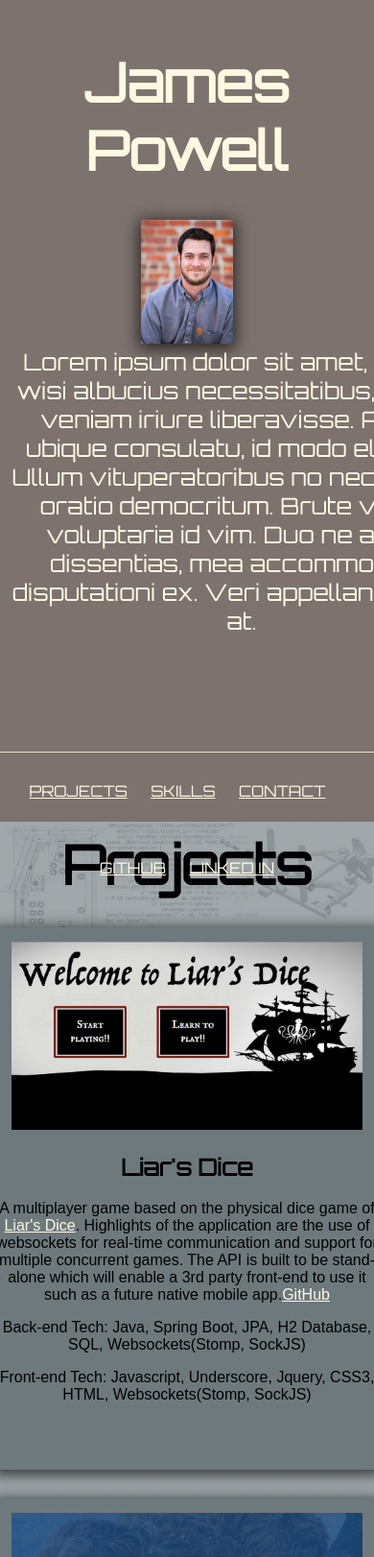
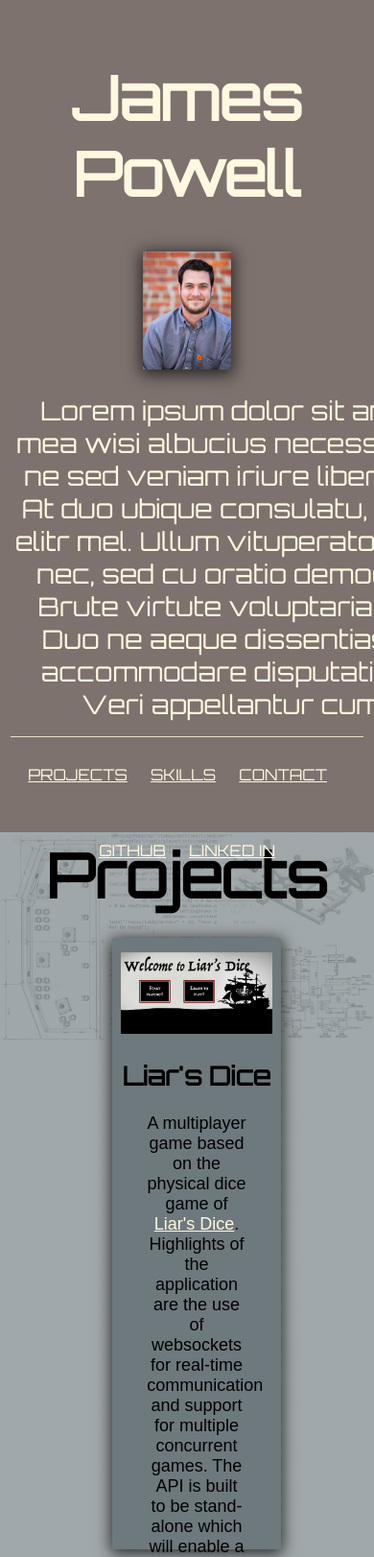
Before and after one commit to PiratePowWow/PiratePowWow.github.io, a plain HTML site: page index.html in a window 390 px wide. Shown: the top 1622 px of the page at 96% size. Drawn offline with nearby package versions, Linux system fonts and the light colour scheme.

Commit message:
Some Responsive Changes

```diff
--- a/css/styles.css
+++ b/css/styles.css
@@ -1,17 +1,33 @@
 /** {
 	border: 1px dashed white;
 }*/
+html {
+	font-size: 18px;
+}
 body {
 	margin: 0;
 	padding: 0;
 }
-
+@media(max-width: 768px) {
+	#projects div {
+		max-width: 80%;
+	}
+	#projects div:not(first-child) {
+		margin-left: 0px;
+	}
+	#skills div {
+		width: 100%;
+	}
+	#me img {
+		margin-bottom: 1.2rem;
+	}
+}
 #contact {
    padding: 0px;
    background-color: rgba(110, 125, 114, 0.6);
    visibility: hidden;
    float: right;
-   height: 40px;
+   height: 2.2em;
 }
 
 #contact ul {
@@ -21,8 +37,8 @@ body {
 }
 #contact li {
    float: right;
-   padding: 3px 8px;
-   margin: 0 10px 0 0;
+   padding: 0.16em 0.4em;
+   margin: 0 0.6em 0 0;
    color: #fff8e1;
    list-style-type: none;
 }
@@ -38,20 +54,17 @@ br.clearLeft {
    clear: right;
 }
 #home {
-	margin-top: -8px;
-	margin-bottom: 0px;
-	margin-left: -8px;
-	margin-right: -8px;
-	padding: 120px;
-	padding-top: 20px;
-	padding-bottom: 0px;
-	padding-left: 10px;
-	padding-right: 10px;
+	margin: 0;
+	padding: 6.7rem;
+	padding-top: 1.1rem;
+	padding-bottom: 0;
+	padding-left: 0.6rem;
+	padding-right: 0.6rem;
 	background-color: #7d726e;
 	text-align: center;
 	font-family: 'Orbitron', sans-serif;
 	color: #fff8e1;
-	height: 100vh;
+	background-size: cover;
 }
 #home h1 {
 	text-align: center;
@@ -62,27 +75,27 @@ br.clearLeft {
 #me img{
 	width: 25%;
 	height: 58%;
-	box-shadow: 0px 3px 16px 2px rgba(0, 0, 0, 0.71);
+	box-shadow: 0 0.16rem 0.9rem 0.1rem rgba(0, 0, 0, 0.71);
 	display: inline-block;
 }
 #me div {
 	margin: auto;
-	width: 500px;
+	width: 28rem;
 	display: inline-block;
 	vertical-align: top;
 	font-size: 1.5rem;
-	padding-top: 0px;
+	padding-top: 0;
 }
 #me div p {
-	margin-top: 0px;
-	margin-bottom: 0px;
+	margin-top: 0;
+	margin-bottom: 0;
 }
 
 #projects {
-  margin-top: 0px;
-  margin-right: -8px;
-  margin-left: -8px;
-  padding: 0px;
+  margin-top: 0;
+  margin-right: 0;
+  margin-left: 0;
+  padding: 0;
   background-color: #6E797D;
   background:
   linear-gradient(
@@ -97,9 +110,9 @@ br.clearLeft {
 }
 
 #projects h1 {
-	margin-top: 0px;
-	margin-bottom: 0px;
-	line-height: 90px;
+	margin-top: 0;
+	margin-bottom: 0;
+	line-height: 5rem;
 	text-align: center;
 	font-size: 3.5rem;
 }
@@ -111,22 +124,26 @@ br.clearLeft {
 #projects div {
 	display: inline-block;
 	vertical-align: top;
-	margin: 10px auto;
-	max-width: 560px;
-	height: 550px;
-	padding-top: 15px;
+	margin: 0.6rem auto;
+	max-width: 45%;
+	height: 34.56rem;
+	padding-top: 0.83rem;
 	background-color: #6e797d;
-	border-radius: 3px;
-	box-shadow: 0px 3px 16px 2px rgba(0, 0, 0, 0.71);
+	border-radius: 0.17rem;
+	box-shadow: 0 0.17rem 0.9rem 0.111rem rgba(0, 0, 0, 0.71);
 	font-family: sans-serif;
 }
 #projects div:not(first-child) {
-	margin-top: 20px;
+	margin-top: 1.1rem;
+	margin-left: 20px;
+}
+#projects div img {
+	max-width:90%;
 }
 
-#projects div img {
-	max-width:90%;
-	/*max-height:90%;*/
+#projects div p {
+	margin: 1rem 2rem 0 2rem;
+	font-size: 1rem;
 }
 
 #projects div p a:link, a:visited {
@@ -138,48 +155,49 @@ br.clearLeft {
 }
 
 nav.main {
-	height: 100px;
-	position: absolute;
+	height: 5.56rem;
+	position: relative;
 	width: 100%;
-	bottom: -23px;
-	left: 0px;
+	/* bottom: -1.28rem; */
+	left: 0;
 	z-index: 999;
-	padding: 0px;
-	margin: 0px;
+	padding: 0;
+	margin: 0;
 	text-align: center;
-	margin-bottom: 0px;
+	margin-bottom: 0;
+	font-size: 0.9rem;
 }
 
 nav.main ul {
-	max-width: 550px;
+	max-width: 30.56rem;
 	margin-left: auto;
 	margin-right: auto;
 	zoom: 1;
 	display: block;
-	border-top: 1px solid #E6E0CB;
+	border-top: 0.056rem solid #E6E0CB;
 	text-align: center;
-	padding: 0px 0px 0px 0px;
+	padding: 0 0 0 0;
 }
 
 nav.main li {
    display:inline-block;
    *display:inline; /*IE7*/
    *zoom:1; /*IE7*/
-   margin-right: 20px;
-   padding-bottom: 0px;
+   margin-right: 1.1rem;
+   padding-bottom: 0;
 }
 
 nav.main li:nth-child(5) {
-	margin-right: 0px;
+	margin-right: 0;
 }
 
 nav.main a {
 	display: block;
 	color: #fff8e1;
 	text-transform: uppercase;
-	padding-top: 28px;
-	padding-bottom: 0px;
-	border-top: 2px solid transparent;
+	padding-top: 1.56rem;
+	padding-bottom: 0;
+	border-top: 0.111rem solid transparent;
    -o-transition:.5s;
    -ms-transition:.5s;
    -moz-transition:.5s;
@@ -187,7 +205,7 @@ nav.main a {
 }
 
 nav.main a:hover {
-	border-top: 2px solid #E6E0CB;
+	border-top: 0.111rem solid #E6E0CB;
 }
 .toprojects:hover {
 	background: linear-gradient(135deg, rgba(84,74,82,0) 0%, rgba(84,74,82,0.76) 100%);
@@ -206,47 +224,45 @@ nav.main a:hover {
 }
 
 nav.sticky {
-/*	background-image: url('/img/head-bg.png');
-	background-color: #fff;*/
 	position: fixed;
 	color: #000;
 	width: 100%;
-	left: 0px;
+	left: 0;
 	z-index: 999;
-	padding: 0px;
-	margin: 0px;
+	padding: 0;
+	margin: 0;
 	text-align: center;
-	top: 0px;
+	top: 0;
 	bottom: auto;
 }
 
 nav.sticky ul {
 	text-align: left;
-	height: 50px;
-	padding: 0px 0px 0px 40px;
-	margin: 0px;
+	height: 2.78rem;
+	padding: 0 0 0 2.22rem;
+	margin: 0;
 }
 
 nav.sticky li {
    display:inline-block;
    *display:inline; /*IE7*/
    *zoom:1; /*IE7*/
-   margin-left: 20px;
-	margin-right: 20px;
+   margin-left: 1.1rem;
+	margin-right: 1.1rem;
 	vertical-align: middle;
-	height: 36px;
+	height: 2rem;
 }
 
 nav.sticky a {
 	text-transform: uppercase;
 	color: #E6E0CB;
-	margin-top: 11px;
+	margin-top: 0.61rem;
 	display: inline-block;
 	height: 100%;
 }
 
 nav.sticky a.active {
-	border-bottom: 1px solid #c0bc93;
+	border-bottom: 0.056rem solid #c0bc93;
 }
 
 nav.sticky a:hover {
@@ -254,57 +270,63 @@ nav.sticky a:hover {
    -ms-transition:.5s;
    -moz-transition:.5s;
    -webkit-transition:.5s;
-	border-bottom: 1px solid #5D6D63;
+	border-bottom: 0.056rem solid #5D6D63;
 }
 
 nav ul {
-	padding: 0px;
+	padding: 0;
 	list-style: none;
 }
 
 nav a {
-	height: 50px;
+	height: 2.78rem;
 }
 
 #skills {
 	font-family: 'Orbitron', sans-serif;
 	text-align: center;
 	background-color: #6e7d72;
-	margin: 0px -8px -8px -8px;
+	margin: 0;
 	bottom: 0;
 }
 
 #skills h1 {
 	font-size: 3.5rem;
 	text-align: center;
-	margin-top: 0px;
-	margin-bottom: 0px;
-	line-height: 90px;
+	margin-top: 0;
+	margin-bottom: 0;
+	line-height: 5rem;
 }
 
 #skills div {
-	margin: auto;
+	margin: 0 0 0 0px;
 
     /* Firefox */
+	text-align: center;
+	overflow: hidden;
+	width: 35%;
+	display: inline-block;
 	display:-moz-inline-box;
 	-moz-box-pack:center;
 	-moz-box-align:center;
 
     /* Safari and Chrome */
-    display:-webkit-inline-box;
-    -webkit-box-pack:center;
-    -webkit-box-align:center;
+	/* display:-webkit-inline-box; */
+	/* -webkit-box-pack:center; */
+	/* -webkit-box-align:center; */
 
     /* W3C */
 	display: inline-box;
 	box-pack:center;
 	box-align:center;
+	padding-left: 75px;
 }
 
 .skillList {
 	list-style-type: none;
 	font-size: 1.7rem;
 	text-align: left;
+	/* padding-left: 111px; */
 }
 
 .skillList ul {
```
Lines whose indentation alone changed are shown as unchanged.
